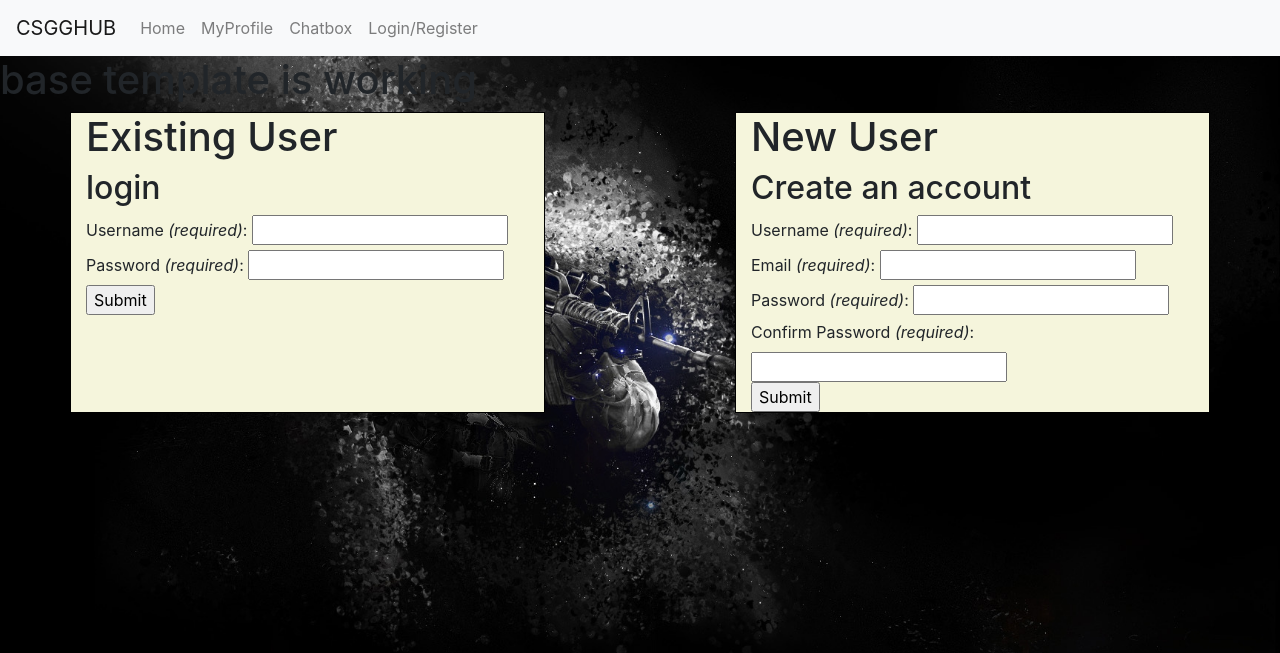
After one commit to LanceBasa/CSGGHubUsersWebChatSystem, a Flask app: page /registerLogin/ in a window 1280 px wide. The commit adds this page. Shown: the top 653 px of the page. Run offline with Flask 3, Linux system fonts and the light colour scheme.

Commit message:
woring on login front end

```diff
--- a/app/routes.py
+++ b/app/routes.py
@@ -16,6 +16,20 @@
 def profile():
     return render_template('profile.html')
 
+@app.route('/registerLogin/', methods=["GET","POST"])
+def registerLogin():
+    if request.method == 'POST':
+        if 'login' in request.form:
+            return render_template('profile.html')
+
+        elif 'register' in request.form:
+            return render_template('chatbox.html')
+
+
+    return render_template('registerLogin.html')
+
+
+
 
 
 if __name__ =='__main__':
--- a/app/static/style.css
+++ b/app/static/style.css
@@ -0,0 +1,9 @@
+body{
+    background: url("loginbg.jpg") fixed;
+    background-size: cover;
+}
+
+.divoutline{
+    border: solid 1px black;
+    background-color: beige;
+}
--- a/app/templates/base.html
+++ b/app/templates/base.html
@@ -6,27 +6,31 @@
     <meta name="viewport" content="width=device-width, initial-scale=1.0">
     <title>Document</title>
     <link rel="stylesheet" href="https://cdn.jsdelivr.net/npm/bootstrap@4.3.1/dist/css/bootstrap.min.css" integrity="sha384-ggOyR0iXCbMQv3Xipma34MD+dH/1fQ784/j6cY/iJTQUOhcWr7x9JvoRxT2MZw1T" crossorigin="anonymous">
+    <link rel="stylesheet" href="../static/style.css">
 </head>
 <body>
     <div>
         <header>
             <nav class="navbar navbar-expand-lg navbar-light bg-light">
-                <a class="navbar-brand" href="#">CSGGHUB</a>
-                <button class="navbar-toggler" type="button" data-toggle="collapse" data-target="#navbarSupportedContent" aria-controls="navbarSupportedContent" aria-expanded="false" aria-label="Toggle navigation">
+                <a class="navbar-brand" href="/">CSGGHUB</a>
+                <!-- <button class="navbar-toggler" type="button" data-toggle="collapse" data-target="#navbarSupportedContent" aria-controls="navbarSupportedContent" aria-expanded="false" aria-label="Toggle navigation">
                     <span class="navbar-toggler-icon"></span>
-                </button>
+                </button> -->
 
-                <div class="collapse navbar-collapse " id="navbarSupportedContent">
-                    <ul class="navbar-nav mr-auto">
-                    <li class="nav-item">
-                        <a class="nav-link" href="#">Home <span class="sr-only">(current)</span></a>
-                    </li>
-                    <li class="nav-item">
-                        <a class="nav-link" href="#">Login</a>
-                    </li>
-                    <li class="nav-item">
-                        <a class="nav-link" href="#">Register</a>
-                    </li>
+                <div class="collapse navbar-collapse" id="navbarSupportedContent">
+                    <ul class="navbar-nav">
+                        <li class="nav-item ">
+                            <a class="nav-link" href="/">Home</span></a>
+                        </li>
+                        <li class="nav-item ">
+                            <a class="nav-link" href="/profile">MyProfile</a>
+                        </li>
+                        <li class="nav-item ">
+                            <a class="nav-link" href="/chatbox">Chatbox</a>
+                        </li>
+                        <li class="nav-item">
+                            <a class="nav-link" href="/registerLogin">Login/Register</a>
+                        </li>
 
                     </ul>
                 </div>
--- /dev/null
+++ b/app/templates/registerLogin.html
@@ -0,0 +1,55 @@
+{% extends "base.html" %}
+
+{% block content %}
+    <div class="container">
+        <div class="row">
+            <div class="col-5 divoutline ">
+                <h1>Existing User</h1>
+                <h2>login</h2>
+                <form  method="post">
+                    <label for="userName">Username <em>(required)</em>: </label>
+                    <input type="text" name="userName" id="userName" required/>
+                    <br>
+
+                    <label for="password">Password <em>(required)</em>:</label>
+                    <input type="password" name="password" id="password" required />
+                    <br>
+
+                    <input type="submit" name="login">
+                </form>
+            </div>
+            <div class="col-5 divoutline offset-2">
+                <h1>New User</h1>
+                <h2>Create an account</h2>
+                <form  method="post">
+                    <label for="userName">Username <em>(required)</em>: </label>
+                    <input type="text" name="userName" id="userName" required/>
+                    <br>
+
+                    <label for="email">Email <em>(required)</em>: </label>
+                    <input type="text" name="email" id="email" required/>
+                    <br>
+
+                    <label for="password">Password <em>(required)</em>:</label>
+                    <input type="password" name="password" id="password" required />
+                    <br>
+
+                    <label for="confirmPassword">Confirm Password <em>(required)</em>:</label>
+                    <input type="password" name="confirmPassword" id="confirmPassword" required />
+                    <br>
+
+                    <input type="submit" name="register">
+                </form>
+            </div>
+        </div>
+
+
+
+
+
+
+
+    </div>
+
+
+{% endblock %}
```
Also changed, not shown: app/static/loginbg.jpg (added).
